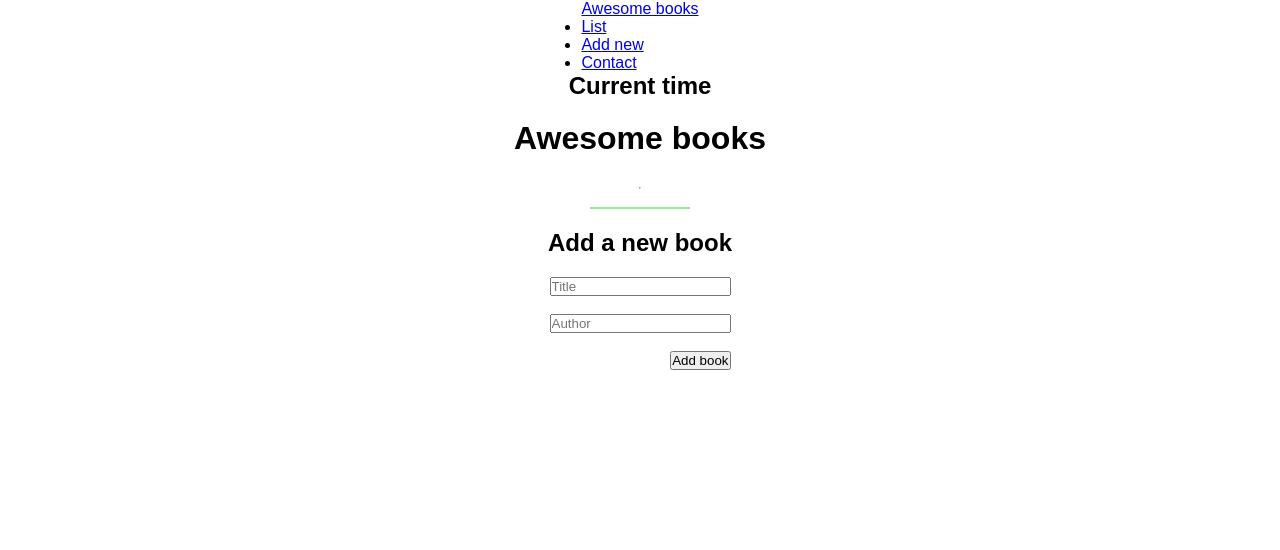
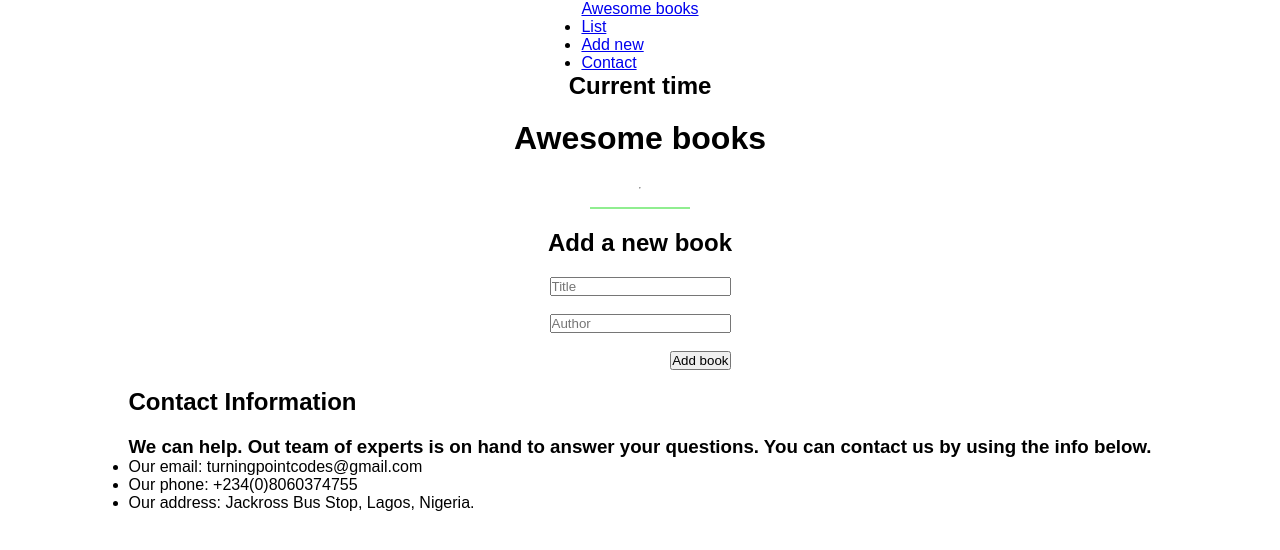
Before and after one commit to Megagig/Awesome-books, a website: page index.html in a window 1280 px wide. Drawn offline with Linux system fonts and the light colour scheme.

Commit message:
Add Contact information

```diff
--- a/index.html
+++ b/index.html
@@ -16,6 +16,8 @@
         <li><a href="#contact-info">Contact</a></li>
       </ul>
     </nav>
+
+    <!--Displaying the current date and time-->
     <section id="current-time">
       <h2>Current time</h2>
       <p id="time"></p>
@@ -49,6 +51,18 @@
       <input type="submit" value="Add book" id="submit" />
       <br />
     </form>
+    <section id="contact-info" class="hidden-section">
+      <h2>Contact Information</h2>
+      <h3>
+        We can help. Out team of experts is on hand to answer your questions.
+        You can contact us by using the info below.
+      </h3>
+      <ul>
+        <li>Our email: turningpointcodes@gmail.com</li>
+        <li>Our phone: +234(0)8060374755</li>
+        <li>Our address: Jackross Bus Stop, Lagos, Nigeria.</li>
+      </ul>
+    </section>
     <script src="scripts.js"></script>
   </body>
 </html>
```
